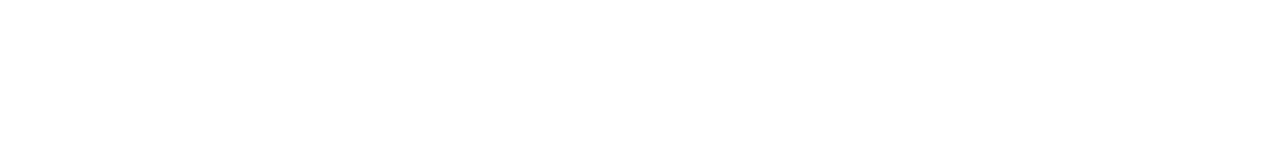
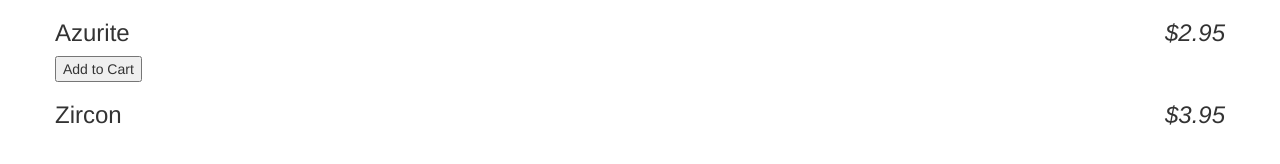
Before and after one commit to ashergarland/AngularModule-Store, a plain HTML site: page index.html in a window 1280 px wide. Drawn offline with nearby package versions, Linux system fonts and the light colour scheme.

Commit message:
Handles an array of products

```diff
--- a/app.js
+++ b/app.js
@@ -2,13 +2,12 @@
   var app = angular.module('gemStore', []);
 
   app.controller('StoreController', function(){
-    this.product = gem;
+    this.products = gems;
   });
 
-  var gem = {
-    name: 'Azurite',
-    price: 110.50,
-    canPurchase: false,
-    soldOut: true
-  };
+  var gems = [
+    { name: 'Azurite', price: 2.95, canPurchase: true, soldOut: false},
+    { name: 'Bloodstone', price: 5.95 , canPurchase: true, soldOut: true},
+    { name: 'Zircon', price: 3.95, canPurchase: false, soldOut: false }
+  ];
 })();
--- a/index.html
+++ b/index.html
@@ -6,12 +6,12 @@
     <script type="text/javascript" src="app.js"></script>
   </head>
   <body class="container" ng-controller="StoreController as store">
-    <div class="product row" ng-hide="store.product.soldOut">
+    <div class="product row" ng-repeat="product in store.products" ng-hide="product.soldOut" >
       <h3>
-        {{store.product.name}}
-        <em class="pull-right">${{store.product.price}}</em>
+        {{product.name}}
+        <em class="pull-right">${{product.price}}</em>
       </h3>
-      <button ng-show='store.product.canPurchase'>Add to Cart</button>
+      <button ng-show='product.canPurchase'>Add to Cart</button>
     </div>
   </body>
 </html>
```
